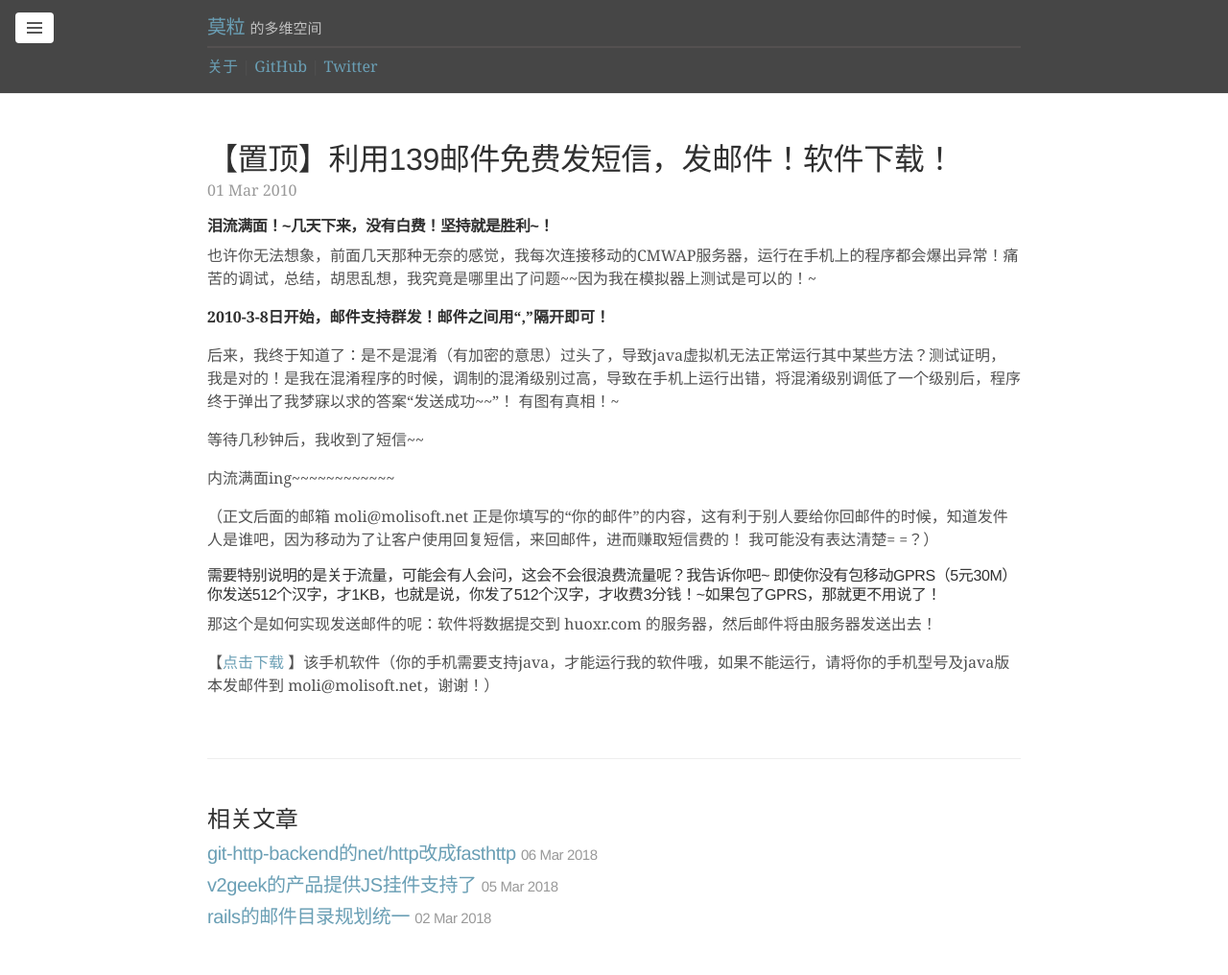
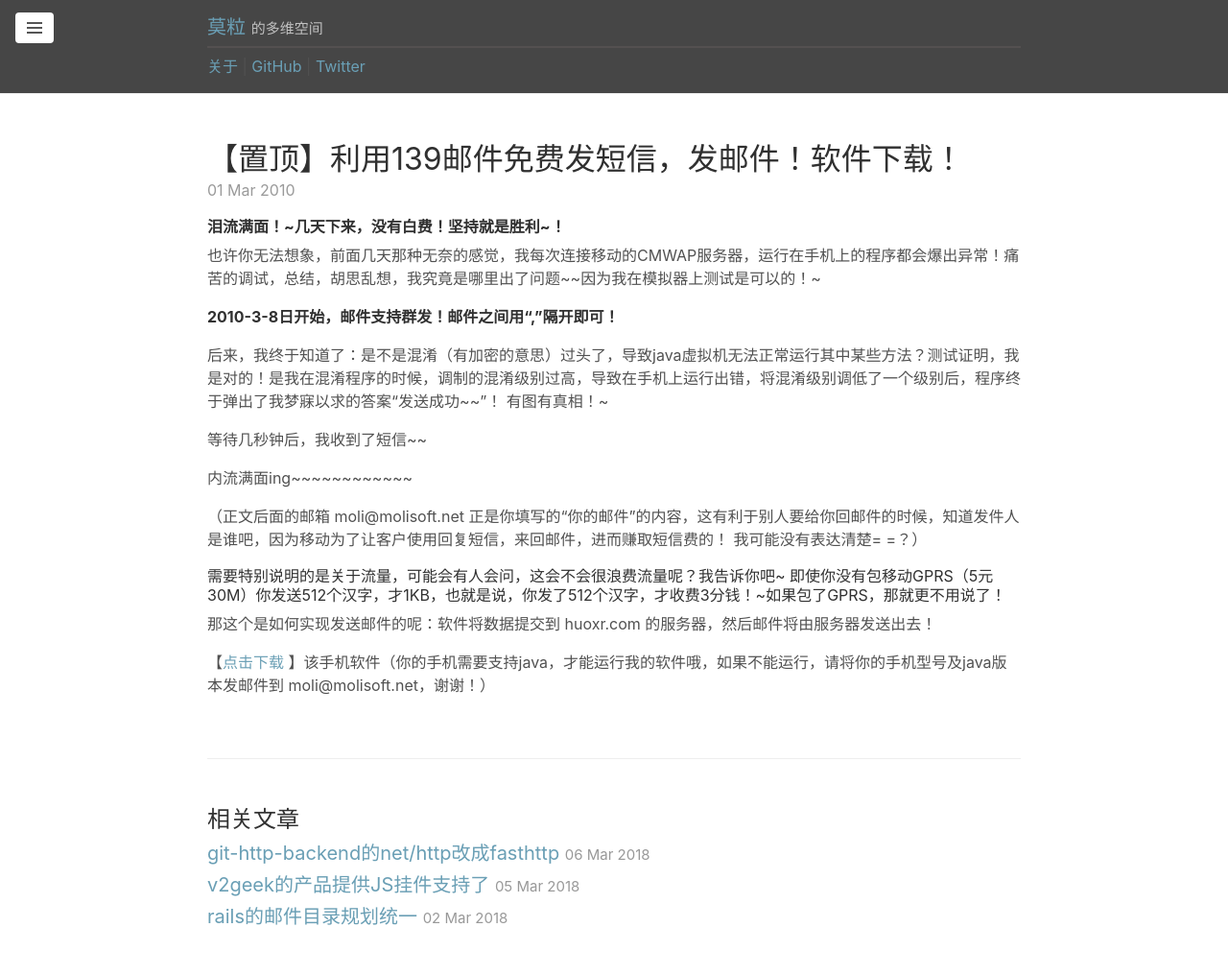
Before and after one commit to molizz/molizz, a Jekyll site: the page built from _posts/2016-12-28-loveu-jiyu-139-youjian-fa-duanxin-chenggong.md, in a window 1280 px wide. Shown: the whole page at 96% size. Built offline with Jekyll 4.4.1, drawn with Linux system fonts in a browser that asks for light colours; comment, search, counter and statistics services are not loaded.

Commit message:
style font

```diff
--- a/assets/public/css/lanyon.css
+++ b/assets/public/css/lanyon.css
@@ -41,14 +41,13 @@
 }
 
 html {
-  font-family: "PT Serif", Georgia, "Times New Roman", serif;
+  font-family: -apple-system,BlinkMacSystemFont,"Microsoft Yahei","Hiragino Sans GB","WenQuanYi Micro Hei",sans-serif;
+  -webkit-font-smoothing: antialiased;
 }
 
 h1, h2, h3, h4, h5, h6 {
-  font-family: "PT Sans", Helvetica, Arial, sans-serif;
   font-weight: 400;
   color: #313131;
-  letter-spacing: -.025rem;
 }
 
 
```
